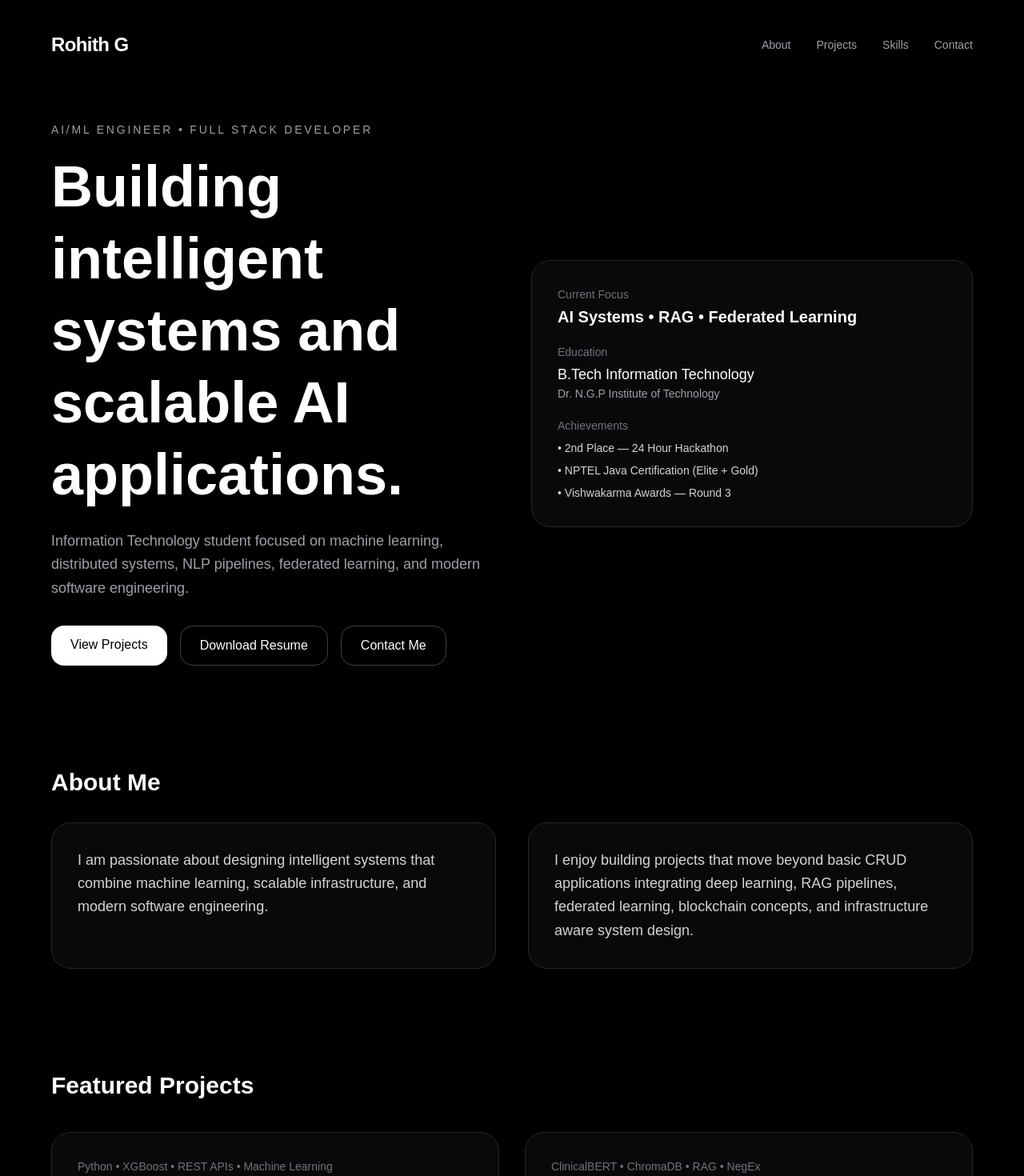
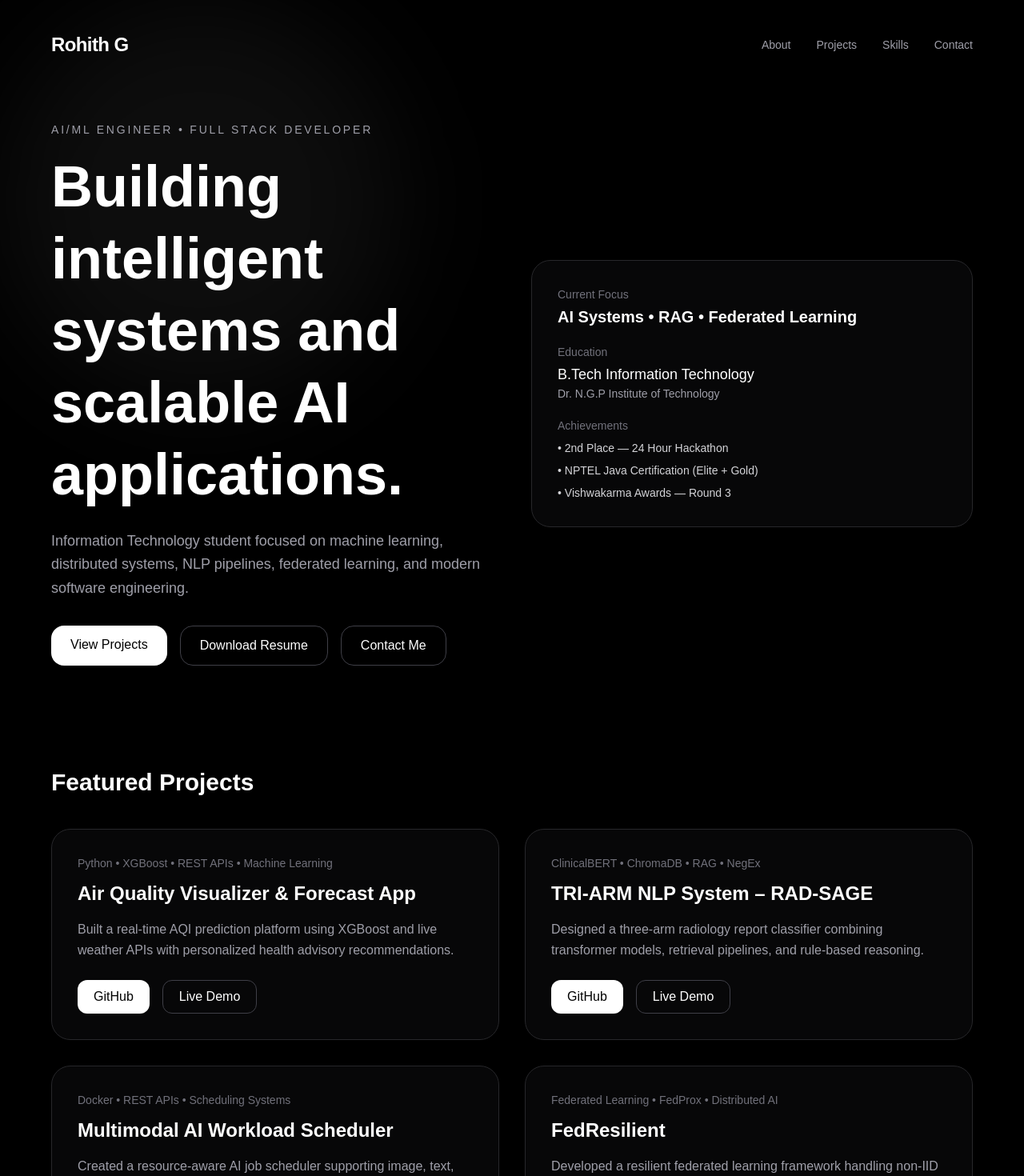
Before and after one commit to rgm-2006/portfolio, a Next.js app: page / in a window 1280 px wide. Shown: the top 1470 px of the page at 80% size. Built offline with nearby package versions, Linux system fonts and the light colour scheme.

Commit message:
added premium animations

```diff
--- a/app/page.tsx
+++ b/app/page.tsx
@@ -1,3 +1,7 @@
+"use client";
+
+import { motion } from "framer-motion";
+
 export default function Portfolio() {
   const projects = [
     {
@@ -44,10 +48,19 @@ export default function Portfolio() {
   ];
 
   return (
-    <main className="min-h-screen bg-black text-white px-6 md:px-16 py-10">
-      <section className="max-w-6xl mx-auto">
-        <nav className="flex items-center justify-between mb-20">
-          <h1 className="text-2xl font-bold tracking-tight">Rohith G</h1>
+    <main className="min-h-screen bg-black text-white px-6 md:px-16 py-10 overflow-hidden">
+      <div className="absolute top-0 left-0 w-[500px] h-[500px] bg-white/5 blur-3xl rounded-full"></div>
+
+      <section className="max-w-6xl mx-auto relative z-10">
+        <motion.nav
+          initial={{ opacity: 0, y: -30 }}
+          animate={{ opacity: 1, y: 0 }}
+          transition={{ duration: 0.8 }}
+          className="flex items-center justify-between mb-20"
+        >
+          <h1 className="text-2xl font-bold tracking-tight">
+            Rohith G
+          </h1>
 
           <div className="hidden md:flex gap-8 text-sm text-zinc-400">
             <a href="#about" className="hover:text-white transition">
@@ -63,10 +76,14 @@ export default function Portfolio() {
               Contact
             </a>
           </div>
-        </nav>
+        </motion.nav>
 
         <section className="grid md:grid-cols-2 gap-12 items-center mb-32">
-          <div>
+          <motion.div
+            initial={{ opacity: 0, y: 60 }}
+            animate={{ opacity: 1, y: 0 }}
+            transition={{ duration: 1 }}
+          >
             <p className="text-zinc-400 mb-4 uppercase tracking-[0.2em] text-sm">
               AI/ML Engineer • Full Stack Developer
             </p>
@@ -92,21 +109,26 @@ export default function Portfolio() {
               <a
                 href="/resume.pdf"
                 download
-                className="px-6 py-3 rounded-2xl border border-zinc-700 hover:border-white transition"
+                className="px-6 py-3 rounded-2xl border border-zinc-700 hover:border-white transition hover:scale-105"
               >
                 Download Resume
               </a>
 
               <a
                 href="#contact"
-                className="px-6 py-3 rounded-2xl border border-zinc-700 hover:border-white transition"
+                className="px-6 py-3 rounded-2xl border border-zinc-700 hover:border-white transition hover:scale-105"
               >
                 Contact Me
               </a>
             </div>
-          </div>
+          </motion.div>
 
-          <div className="rounded-3xl border border-zinc-800 bg-zinc-950 p-8 shadow-2xl">
+          <motion.div
+            initial={{ opacity: 0, x: 80 }}
+            animate={{ opacity: 1, x: 0 }}
+            transition={{ duration: 1 }}
+            className="rounded-3xl border border-zinc-800 bg-zinc-950/80 backdrop-blur-xl p-8 shadow-2xl"
+          >
             <div className="space-y-5">
               <div>
                 <p className="text-zinc-500 text-sm">Current Focus</p>
@@ -135,42 +157,27 @@ export default function Portfolio() {
                 </ul>
               </div>
             </div>
-          </div>
+          </motion.div>
         </section>
 
-        <section id="about" className="mb-32">
-          <h3 className="text-3xl font-bold mb-8">About Me</h3>
-
-          <div className="grid md:grid-cols-2 gap-10">
-            <div className="rounded-3xl border border-zinc-800 p-8 bg-zinc-950">
-              <p className="text-zinc-300 leading-relaxed text-lg">
-                I am passionate about designing intelligent systems that combine
-                machine learning, scalable infrastructure, and modern software
-                engineering.
-              </p>
-            </div>
-
-            <div className="rounded-3xl border border-zinc-800 p-8 bg-zinc-950">
-              <p className="text-zinc-300 leading-relaxed text-lg">
-                I enjoy building projects that move beyond basic CRUD
-                applications integrating deep learning, RAG pipelines,
-                federated learning, blockchain concepts, and infrastructure
-                aware system design.
-              </p>
-            </div>
-          </div>
-        </section>
-
-        <section id="projects" className="mb-32">
+        <motion.section
+          id="projects"
+          initial={{ opacity: 0, y: 80 }}
+          whileInView={{ opacity: 1, y: 0 }}
+          transition={{ duration: 1 }}
+          viewport={{ once: true }}
+          className="mb-32"
+        >
           <h3 className="text-3xl font-bold mb-10">
             Featured Projects
           </h3>
 
           <div className="grid md:grid-cols-2 gap-8">
             {projects.map((project, index) => (
-              <div
+              <motion.div
+                whileHover={{ y: -8 }}
                 key={index}
-                className="rounded-3xl border border-zinc-800 bg-zinc-950 p-8 hover:border-zinc-600 transition"
+                className="rounded-3xl border border-zinc-800 bg-zinc-950/80 backdrop-blur-xl p-8 hover:border-zinc-500 transition"
               >
                 <p className="text-zinc-500 text-sm mb-3">
                   {project.tech}
@@ -193,31 +200,43 @@ export default function Portfolio() {
                     Live Demo
                   </button>
                 </div>
-              </div>
+              </motion.div>
             ))}
           </div>
-        </section>
+        </motion.section>
 
-        <section id="skills" className="mb-32">
+        <motion.section
+          id="skills"
+          initial={{ opacity: 0, y: 80 }}
+          whileInView={{ opacity: 1, y: 0 }}
+          transition={{ duration: 1 }}
+          viewport={{ once: true }}
+          className="mb-32"
+        >
           <h3 className="text-3xl font-bold mb-10">
             Technical Skills
           </h3>
 
           <div className="flex flex-wrap gap-4">
             {skills.map((skill, index) => (
-              <div
+              <motion.div
+                whileHover={{ scale: 1.08 }}
                 key={index}
-                className="px-5 py-3 rounded-2xl border border-zinc-800 bg-zinc-950 text-zinc-300"
+                className="px-5 py-3 rounded-2xl border border-zinc-800 bg-zinc-950/80 backdrop-blur-xl text-zinc-300"
               >
                 {skill}
-              </div>
+              </motion.div>
             ))}
           </div>
-        </section>
+        </motion.section>
 
-        <section
+        <motion.section
           id="contact"
-          className="rounded-3xl border border-zinc-800 bg-zinc-950 p-10 text-center"
+          initial={{ opacity: 0, y: 80 }}
+          whileInView={{ opacity: 1, y: 0 }}
+          transition={{ duration: 1 }}
+          viewport={{ once: true }}
+          className="rounded-3xl border border-zinc-800 bg-zinc-950/80 backdrop-blur-xl p-10 text-center"
         >
           <p className="text-zinc-500 uppercase tracking-[0.2em] text-sm mb-4">
             Let’s Build Something Great
@@ -230,26 +249,26 @@ export default function Portfolio() {
           <div className="flex justify-center gap-4 flex-wrap">
             <a
               href="mailto:rgm117783@gmail.com"
-              className="px-6 py-3 rounded-2xl bg-white text-black font-medium"
+              className="px-6 py-3 rounded-2xl bg-white text-black font-medium hover:scale-105 transition"
             >
               Email Me
             </a>
 
             <a
               href="https://github.com/rgm-2006"
-              className="px-6 py-3 rounded-2xl border border-zinc-700"
+              className="px-6 py-3 rounded-2xl border border-zinc-700 hover:border-white transition"
             >
               GitHub
             </a>
 
             <a
               href="https://linkedin.com/in/rohith-g-12a58230a"
-              className="px-6 py-3 rounded-2xl border border-zinc-700"
+              className="px-6 py-3 rounded-2xl border border-zinc-700 hover:border-white transition"
             >
               LinkedIn
             </a>
           </div>
-        </section>
+        </motion.section>
       </section>
     </main>
   );
--- a/package.json
+++ b/package.json
@@ -9,6 +9,7 @@
     "lint": "eslint"
   },
   "dependencies": {
+    "framer-motion": "^12.40.0",
     "next": "16.2.6",
     "react": "19.2.4",
     "react-dom": "19.2.4"
```
Also changed, not shown: 1 other file (tests, documents, lock files or other folders).
